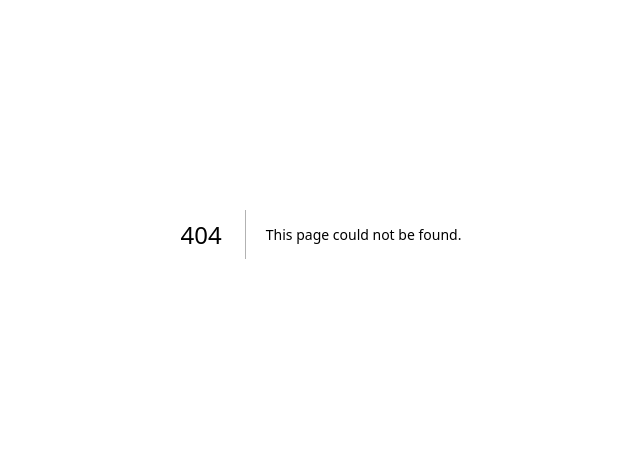
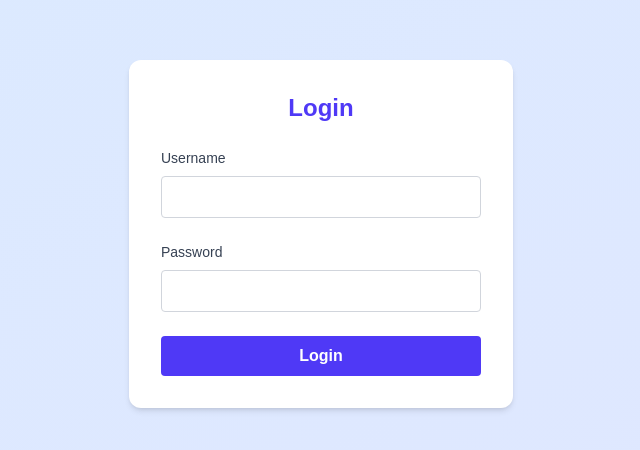
Before and after one commit to AdMFirst/antrian-simple, a Next.js app: page /login in a window 1280 px wide. Before the commit this address had no page. Shown: the part 166-616 px from the top of the page, without its empty margins (319-959 px from the left). Built offline with nearby package versions, Linux system fonts and the light colour scheme; no server answers.

Commit message:
fix cookie

```diff
--- /dev/null
+++ b/app/dashboard/admin.tsx
@@ -0,0 +1,120 @@
+'use client';
+import { useState, useEffect, useCallback } from 'react';
+
+export interface User {
+    username: string;
+    password?: string;
+}
+
+const API_BASE_URL = process.env.NEXT_PUBLIC_API_BASE;
+
+export default function AdminPage() {
+    const [users, setUsers] = useState<Record<string, User>>({});
+    const [loading, setLoading] = useState(true);
+    const [newUsername, setNewUsername] = useState('');
+    const [newPassword, setNewPassword] = useState('');
+    const [editingUsername, setEditingUsername] = useState<string | null>(null);
+    const [editedUsernameValue, setEditedUsernameValue] = useState('');
+
+    const fetchUsers = useCallback(async () => {
+        setLoading(true);
+        try {
+            const res = await fetch(`${API_BASE_URL}/api/admin/list`, { credentials: 'include' });
+            const data = await res.json();
+            setUsers(data);
+        } catch (err) {
+            console.error(err);
+        } finally {
+            setLoading(false);
+        }
+    }, []);
+
+    useEffect(() => {
+        fetchUsers();
+    }, [fetchUsers]);
+
+    const handleSubmit = async (e: React.FormEvent) => {
+        e.preventDefault();
+        if (!newUsername || !newPassword) return;
+
+        try {
+            const res = await fetch(`${API_BASE_URL}/api/admin/create`, {
+                method: 'POST',
+                headers: { 'Content-Type': 'application/json' },
+                credentials: 'include',
+                body: JSON.stringify({ username: newUsername, password: newPassword }),
+            });
+
+            if (!res.ok) throw new Error(await res.text());
+
+            setNewUsername('');
+            setNewPassword('');
+            fetchUsers();
+        } catch (err) {
+            console.error(err);
+        }
+    };
+
+    return (
+        <main className="min-h-screen bg-gradient-to-b from-indigo-100 to-blue-50 p-6">
+            <h1 className="text-4xl font-bold text-indigo-700 drop-shadow-sm text-center mb-10">
+                Admin Dashboard
+            </h1>
+
+            <div className="max-w-3xl mx-auto bg-white rounded-2xl shadow-lg p-6 space-y-6">
+                {/* Form */}
+                <form onSubmit={handleSubmit} className="flex flex-col sm:flex-row sm:items-center gap-4">
+                    <input
+                        type="text"
+                        placeholder="username"
+                        value={newUsername}
+                        onChange={(e) => setNewUsername(e.target.value)}
+                        className="flex-1 border border-gray-300 px-4 py-2 rounded-md shadow-sm focus:outline-none focus:ring-2 focus:ring-indigo-300"
+                    />
+                    <input
+                        type="password"
+                        placeholder="password"
+                        value={newPassword}
+                        onChange={(e) => setNewPassword(e.target.value)}
+                        className="flex-1 border border-gray-300 px-4 py-2 rounded-md shadow-sm focus:outline-none focus:ring-2 focus:ring-indigo-300"
+                    />
+                    <button
+                        type="submit"
+                        className="bg-indigo-600 text-white px-6 py-2 rounded-md hover:bg-indigo-700 transition shadow"
+                    >
+                        Submit
+                    </button>
+                </form>
+
+                {/* User Table */}
+                <div>
+                    {loading ? (
+                        <p className="text-center text-indigo-600 font-medium">Loading...</p>
+                    ) : (
+                        <table className="w-full table-auto border-collapse border border-gray-200">
+                            <thead className="bg-indigo-50">
+                                <tr>
+                                    <th className="border px-4 py-2 text-left text-sm font-semibold text-gray-700">Username</th>
+                                    <th className="border px-4 py-2 text-left text-sm font-semibold text-gray-700">Actions</th>
+                                </tr>
+                            </thead>
+                            <tbody>
+                                {Object.values(users).map((user) => (
+                                    <tr key={user.username} className="hover:bg-indigo-50 transition">
+                                        <td className="border px-4 py-2 w-3/4 text-gray-800">{user.username}</td>
+                                        <td className="border px-4 w-1/4">
+                                            <button className="text-sm text-blue-600 hover:underline mr-4">Edit</button>
+                                            <button className="text-sm text-red-600 hover:underline disabled:opacity-50 disabled:cursor-not-allowed disabled:hover:none"
+                                             disabled={user.username == "admin"}>Delete</button>
+                                        </td>
+                                    </tr>
+
+                                ))}
+                            </tbody>
+                        </table>
+                    )}
+                </div>
+            </div>
+        </main>
+    );
+}
--- /dev/null
+++ b/app/dashboard/page.tsx
@@ -0,0 +1,39 @@
+"use client";
+
+import { useEffect, useState } from "react";
+import AdminPage from "./admin";
+
+export default function DashboardPage() {
+    const [isAdmin, setIsAdmin] = useState(false);
+    const [isLoading, setIsLoading] = useState(true);
+
+    useEffect(() => {
+        const role = sessionStorage.getItem("RoleInfo");
+        setIsAdmin(role === "admin");
+        setIsLoading(false);
+    }, []);
+
+    if (isLoading) {
+        return (
+            <main className="min-h-screen flex items-center justify-center bg-gradient-to-br from-blue-100 to-indigo-100 p-4">
+                <div className="w-full max-w-md bg-white p-8 rounded-xl shadow-md space-y-6">
+                    <p className="text-xl text-center text-gray-500">Loading dashboard...</p>
+                </div>
+            </main>
+        );
+    }
+
+    if (isAdmin) {
+        return <AdminPage />;
+    } else {
+        return (
+            <main className="min-h-screen flex items-center justify-center bg-gradient-to-br from-blue-100 to-indigo-100 p-4">
+                <div className="w-full max-w-md bg-white p-8 rounded-xl shadow-md space-y-6">
+                    <h1 className="text-2xl font-bold text-center text-indigo-600">Dashboard</h1>
+                    <p className="text-sm text-gray-600 text-center">This is a placeholder for the dashboard content.</p>
+                    <button>Test</button>
+                </div>
+            </main>
+        );
+    }
+}
--- /dev/null
+++ b/app/login/page.tsx
@@ -0,0 +1,89 @@
+'use client'
+import { useState } from 'react'
+import { useRouter } from 'next/navigation'
+
+const API_BASE = process.env.NEXT_PUBLIC_API_BASE
+
+export default function LoginPage() {
+  const [username, setUsername] = useState('')
+  const [password, setPassword] = useState('')
+  const [error, setError] = useState('')
+  const [loading, setLoading] = useState(false)
+  const router = useRouter()
+
+  const handleLogin = async (e: React.FormEvent) => {
+    e.preventDefault()
+    setLoading(true)
+    setError('')
+
+    try {
+      const res = await fetch(`${API_BASE}/api/login`, {
+        method: 'POST',
+        headers: { 'Content-Type': 'application/json' },
+        body: JSON.stringify({ username, password }),
+        credentials: 'include',
+      })
+
+      if (!res.ok) throw new Error('Login failed')
+
+      const data = await res.json()
+
+      sessionStorage.setItem('RoleInfo', data.role)
+      sessionStorage.setItem('UserInfo', username)
+
+      router.push('/dashboard');
+
+    } catch (err) {
+      setError('Invalid username or password')
+    } finally {
+      setLoading(false)
+    }
+  }
+
+  return (
+    <main className="min-h-screen flex items-center justify-center bg-gradient-to-br from-blue-100 to-indigo-100 p-4">
+      <form
+        onSubmit={handleLogin}
+        className="w-full max-w-sm bg-white p-8 rounded-xl shadow-md space-y-6"
+      >
+        <h1 className="text-2xl font-bold text-center text-indigo-600">Login</h1>
+
+        {error && <p className="text-sm text-red-500 text-center">{error}</p>}
+
+        <div className="space-y-2">
+          <label className="block text-sm font-medium text-gray-700">
+            Username
+          </label>
+          <input
+            type="text"
+            className="w-full border border-gray-300 rounded px-3 py-2 outline-none focus:ring-2 focus:ring-indigo-300"
+            value={username}
+            onChange={(e) => setUsername(e.target.value)}
+            required
+          />
+        </div>
+
+        <div className="space-y-2">
+          <label className="block text-sm font-medium text-gray-700">
+            Password
+          </label>
+          <input
+            type="password"
+            className="w-full border border-gray-300 rounded px-3 py-2 outline-none focus:ring-2 focus:ring-indigo-300"
+            value={password}
+            onChange={(e) => setPassword(e.target.value)}
+            required
+          />
+        </div>
+
+        <button
+          type="submit"
+          disabled={loading}
+          className="w-full bg-indigo-600 text-white font-semibold py-2 rounded hover:bg-indigo-700 transition-all"
+        >
+          {loading ? 'Logging in...' : 'Login'}
+        </button>
+      </form>
+    </main>
+  )
+}
--- a/app/page.tsx
+++ b/app/page.tsx
@@ -13,7 +13,7 @@ export default function HomePage() {
   const audioRef = useRef<HTMLAudioElement | null>(null)
 
   useEffect(() => {
-    const ws = new WebSocket('ws://localhost:4000/ws/counters')
+    const ws = new WebSocket(`${process.env.NEXT_PUBLIC_API_WS}/ws/counters`)
 
     ws.onmessage = (msg) => {
       const parsed: CounterMap = JSON.parse(msg.data)
--- a/package.json
+++ b/package.json
@@ -4,6 +4,7 @@
   "private": true,
   "scripts": {
     "dev": "next dev --turbopack",
+    "https": "next dev --experimental-https --turbopack" ,
     "build": "next build",
     "start": "next start",
     "lint": "next lint"
```
Also changed, not shown: app/admin/page.tsx (deleted), 1 other file (tests, documents, lock files or other folders).
